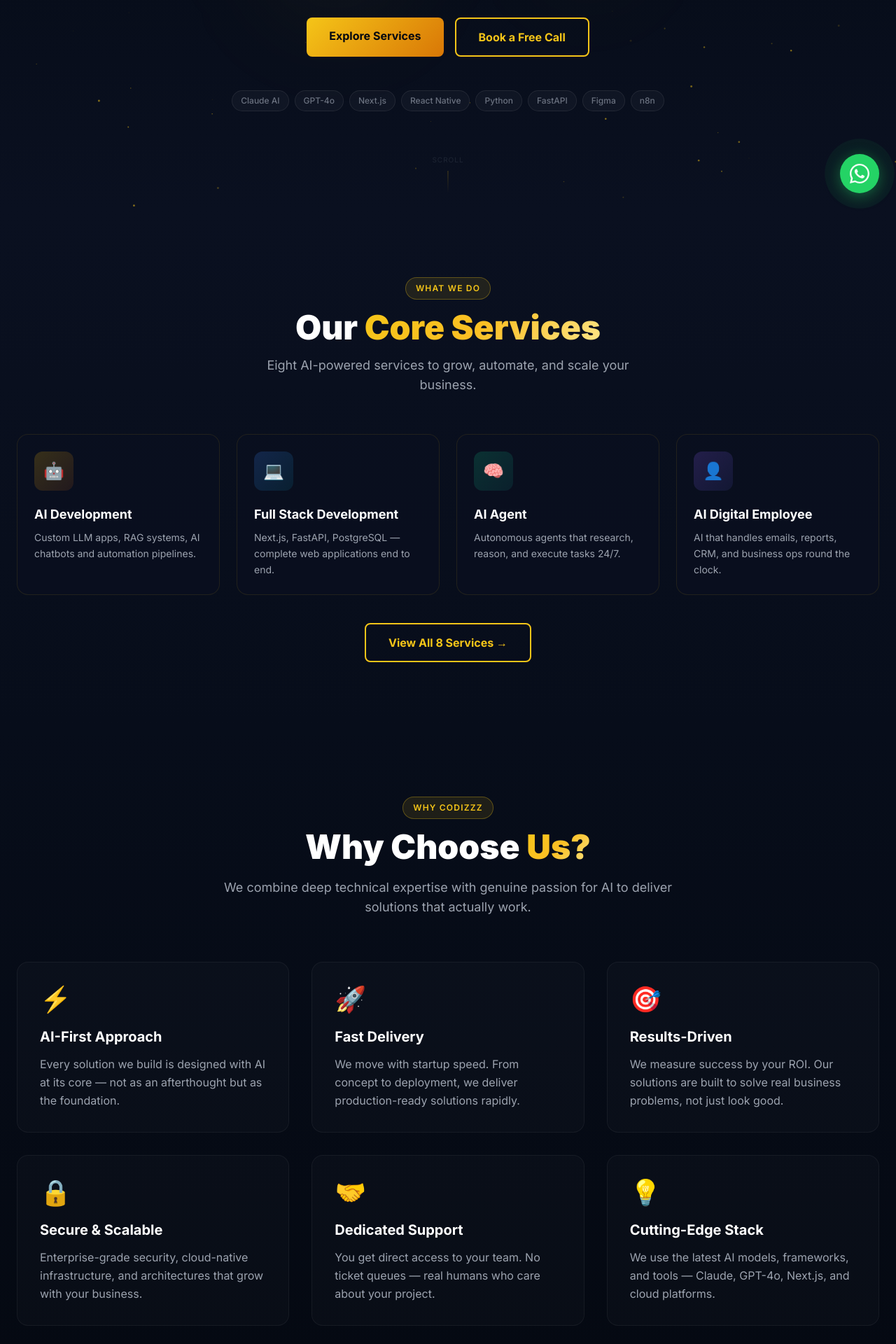
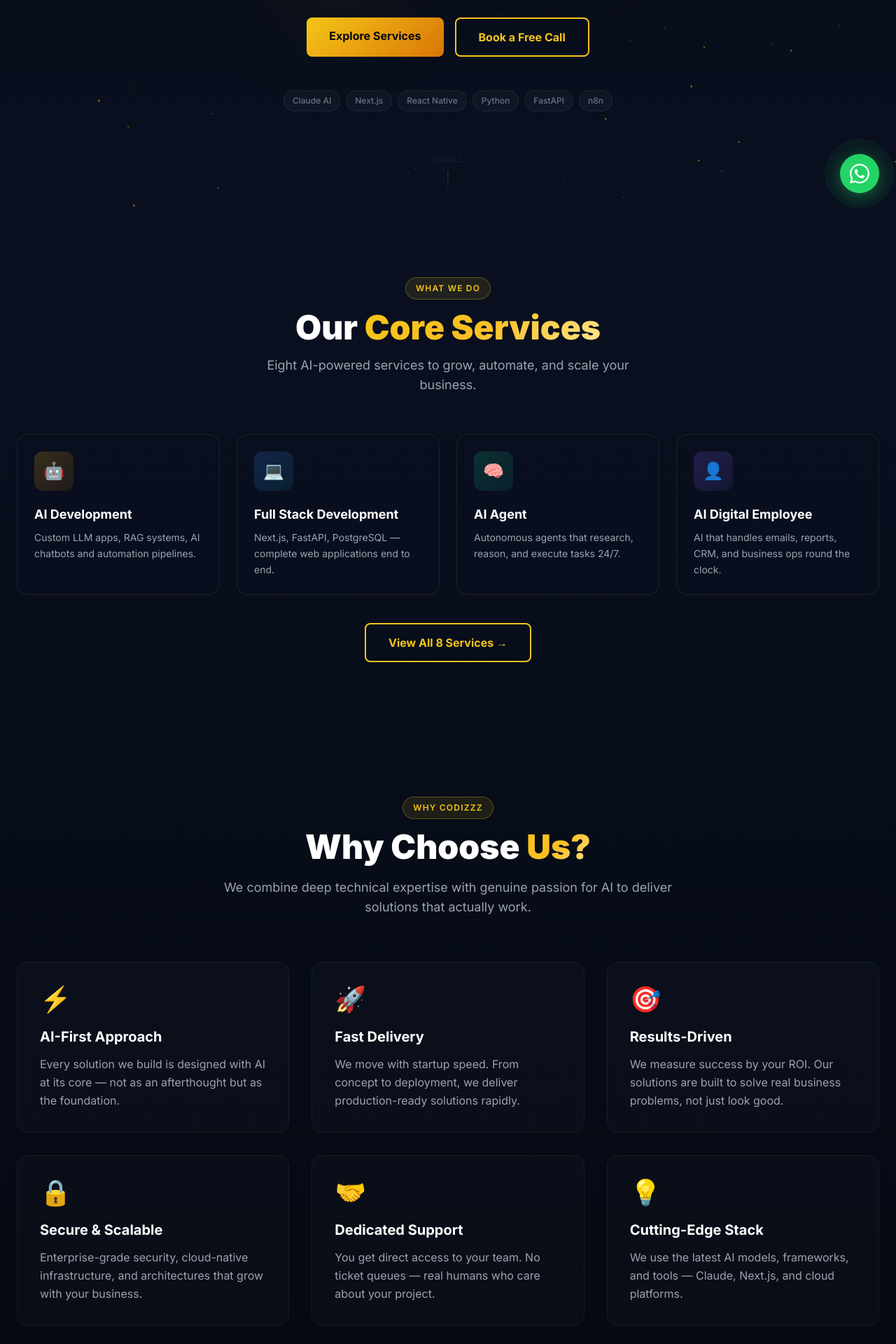
Before and after one commit to Basit1478/Codizzz-Website, a Next.js app: page / in a window 1280 px wide. Shown: the part 500-2420 px from the top of the page at 70% size. Built offline with nearby package versions, Linux system fonts and the light colour scheme.

Commit message:
complete

```diff
--- a/src/components/Hero.tsx
+++ b/src/components/Hero.tsx
@@ -134,7 +134,7 @@ export default function Hero() {
           className="flex flex-wrap justify-center gap-2"
           style={{ animation: "fadeIn 0.8s ease 0.5s both" }}
         >
-          {["Claude AI", "GPT-4o", "Next.js", "React Native", "Python", "FastAPI", "Figma", "n8n"].map((tech) => (
+          {["Claude AI", "Next.js", "React Native", "Python", "FastAPI", "n8n"].map((tech) => (
             <span
               key={tech}
               className="px-3 py-1.5 text-xs font-medium text-gray-500 rounded-full"
--- a/src/components/WhyUs.tsx
+++ b/src/components/WhyUs.tsx
@@ -37,7 +37,7 @@ const reasons = [
     icon: "💡",
     title: "Cutting-Edge Stack",
     description:
-      "We use the latest AI models, frameworks, and tools — Claude, GPT-4o, Next.js, and cloud platforms.",
+      "We use the latest AI models, frameworks, and tools — Claude,  Next.js, and cloud platforms.",
   },
 ];
 
```
